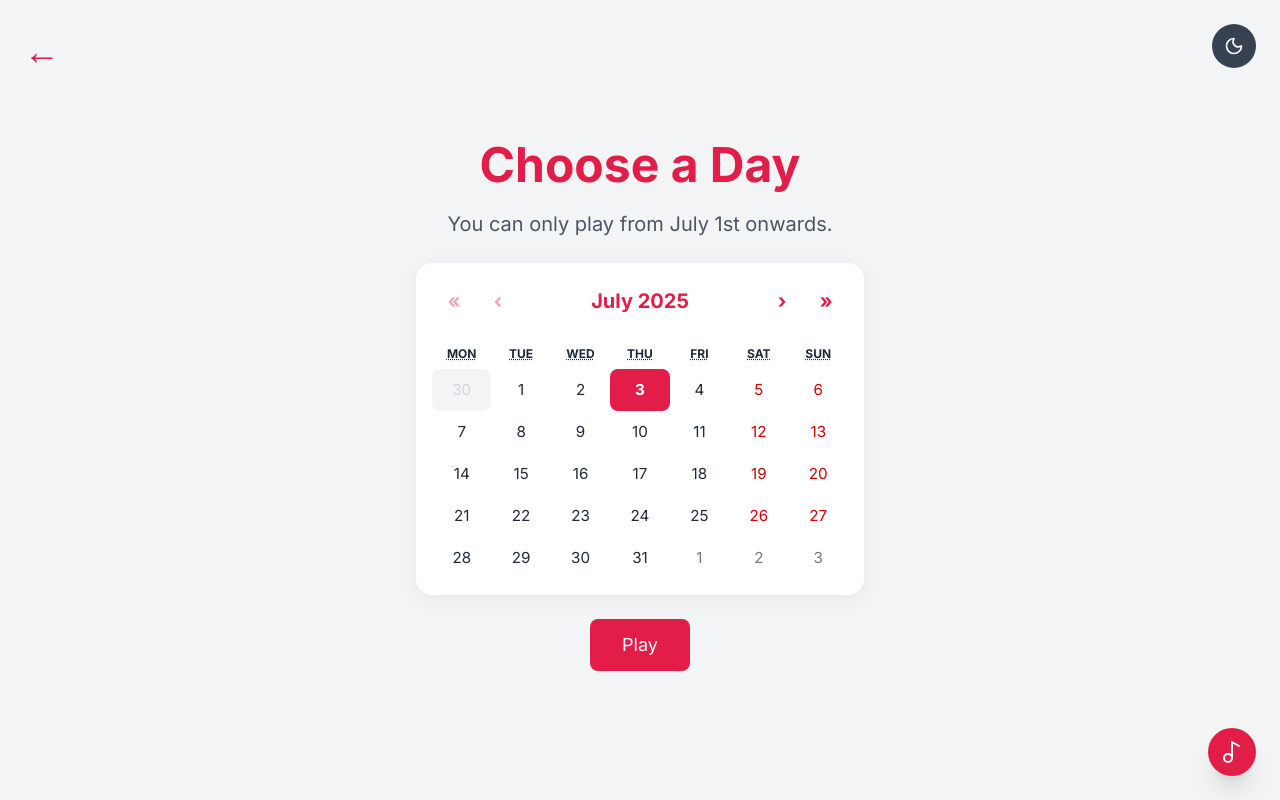
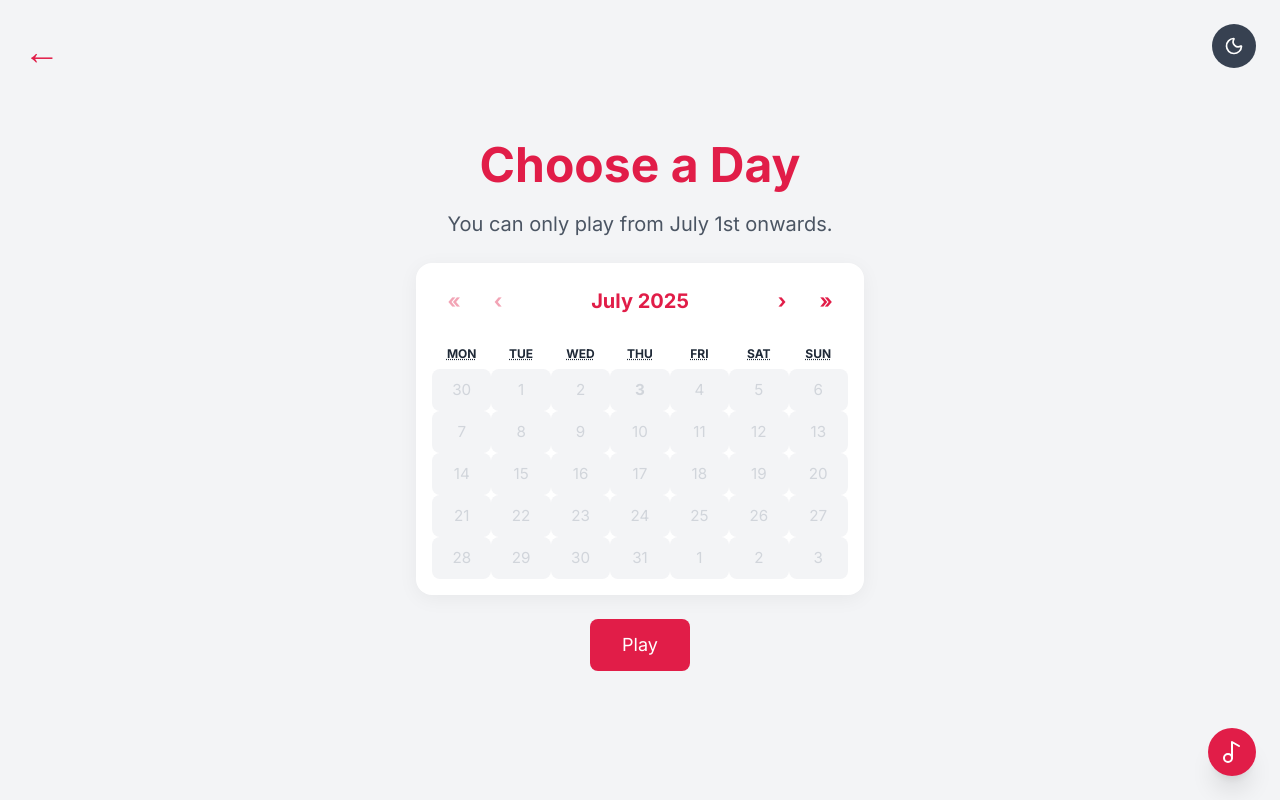
Before and after one commit to RaviAshray15/entha-chitram, a React (Vite) app: page /calendar in a window 1280 px wide. Built offline with nearby package versions, Linux system fonts and the light colour scheme.

Commit message:
Update Calendar.jsx

```diff
--- a/src/components/Calendar.jsx
+++ b/src/components/Calendar.jsx
@@ -9,7 +9,7 @@ function getResultForDate(date) {
 }
 
 function CalendarPage() {
-  const launchDate = new Date(2025, 6, 1);
+  const launchDate = new Date(2026, 1, 26);
   const today = new Date();
   const isAfterLaunch = today >= launchDate;
   const [selectedDate, setSelectedDate] = useState(isAfterLaunch ? today : null);
```
